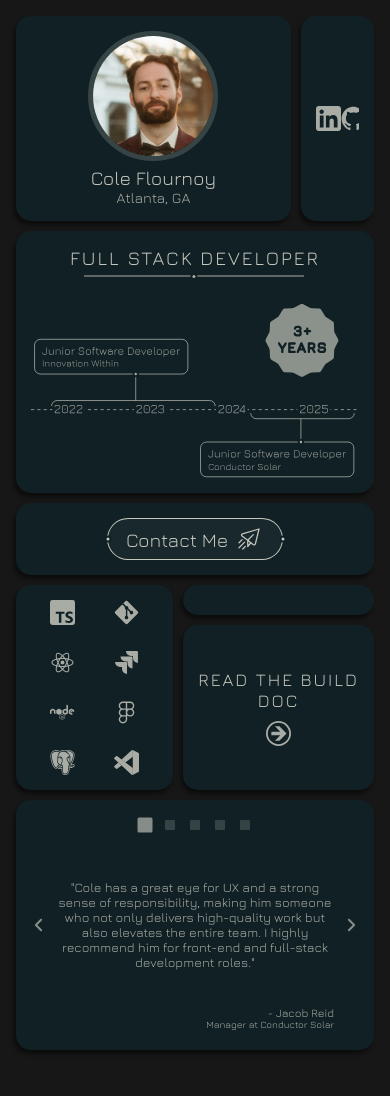
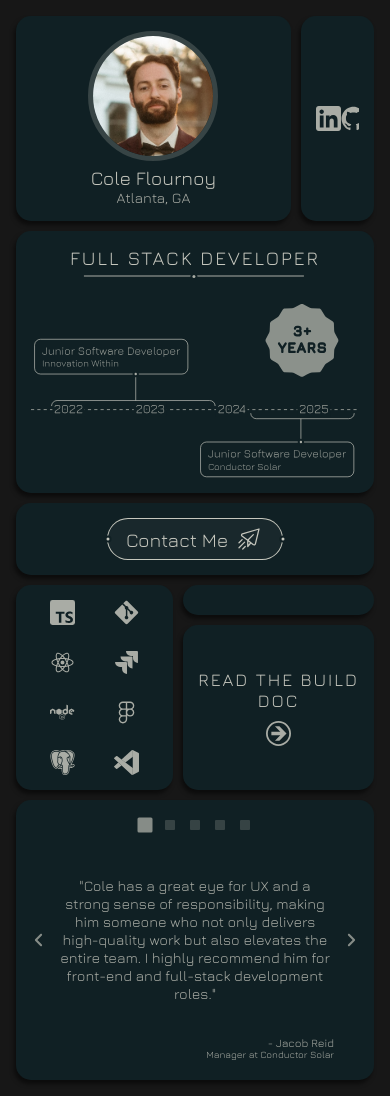
Before and after one commit to cole-flournoy/porfolio-site, a React (Vite) app: page / in a window 390 px wide. Before the commit the page ends 1066 px from the top, so only its background shows below. Built offline with nearby package versions, Linux system fonts and the light colour scheme.

Commit message:
Fix testimonial readability on mobile

```diff
--- a/src/sections/Testimonials.tsx
+++ b/src/sections/Testimonials.tsx
@@ -25,7 +25,7 @@ const testimonialsArray: Testimonial[] = [
   {
     name: 'Jerry Dixon',
     relationship: 'Manager at Conductor Solar',
-    quote: 'What stood out most was how quickly he learned new technologies and took ownership of his work. Cole consistently impressed me with his initiative, attention to detail, and drive to get better every week.\n He\'s one of those people you can trust to take something on and make it happen'
+    quote: 'What stood out most was how quickly he learned new technologies and took ownership of his work. Cole consistently impressed me with his initiative, attention to detail, and drive to get better every week.\n He\'s one of those people you can trust to take something on and make it happen.'
   },
   {
     name: 'Cassie Lewis',
--- a/src/sections/styles/Testimonials.css
+++ b/src/sections/styles/Testimonials.css
@@ -168,15 +168,12 @@ html.prev::view-transition-new(quote) {
 
 @media (max-width: 849px) {
   .quote .content {
-    font-size: calc(var(--text-size-subheader) - 0.1rem);
-    line-height: 15px;
+    font-size: calc(var(--text-size-subheader));
+    line-height: 18px;
   }
   .carousel-wrapper {
     gap: 5px;
-    min-height: 220px;
-  }
-  .testimonials .icon-button {
-    transform: none;
+    min-height: 250px;
   }
   .quote .attribution-wrapper {
     bottom: 5px;
```
